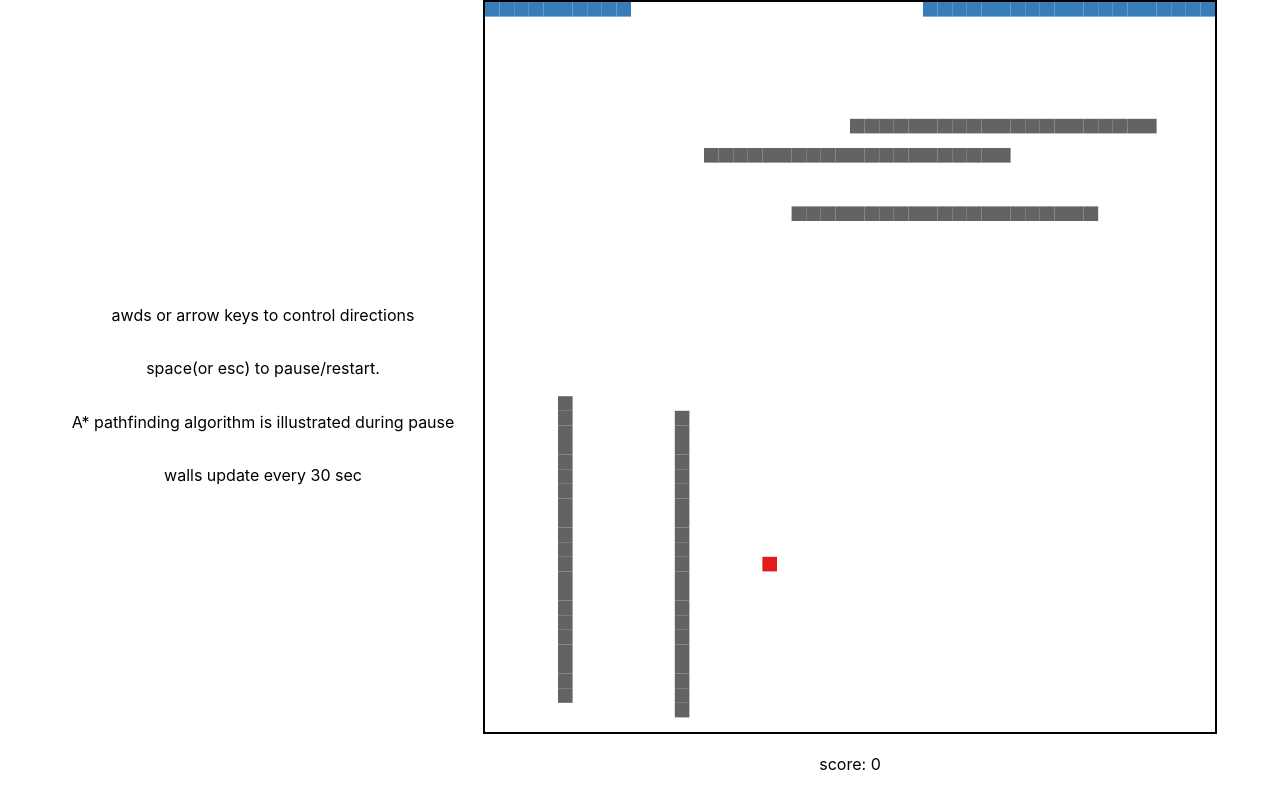
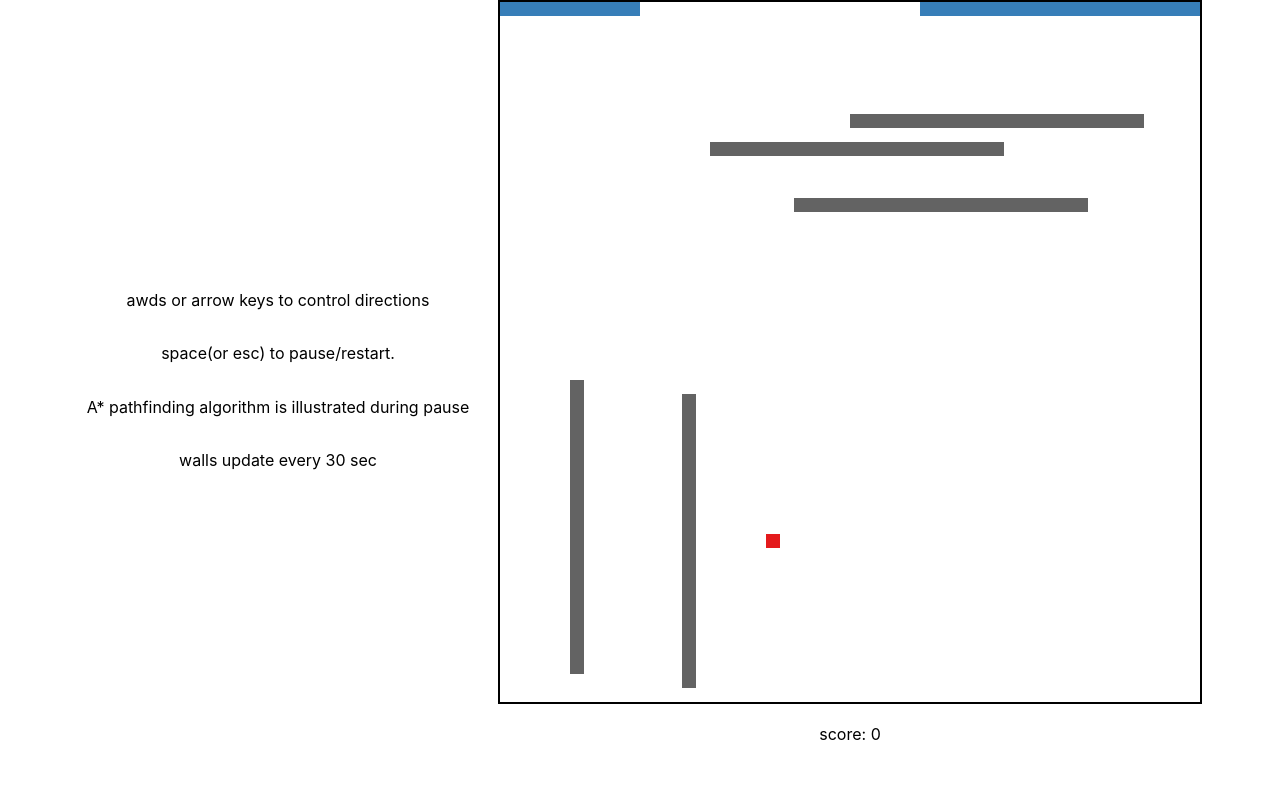
Before and after one commit to Dan-X/snake, a React (Create React App) app: page / in a window 1280 px wide. Built offline with nearby package versions, Linux system fonts and the light colour scheme.

Commit message:
fix: lines might appear if size%50 !=0

```diff
--- a/src/components/SnakeBoard.tsx
+++ b/src/components/SnakeBoard.tsx
@@ -79,7 +79,7 @@ export const SnakeBoard = (props: Props) => {
   const forbitArea = useRef<[number, number][]>()
 
   const size = useWindowSize();
-  const canvasSize = Math.floor(Math.min(size.width, size.height)-70);
+  const canvasSize = Math.floor((Math.min(size.width, size.height)-70)/boardSize)*50;
 
   const pixelSize = canvasSize / boardSize;
 
```
